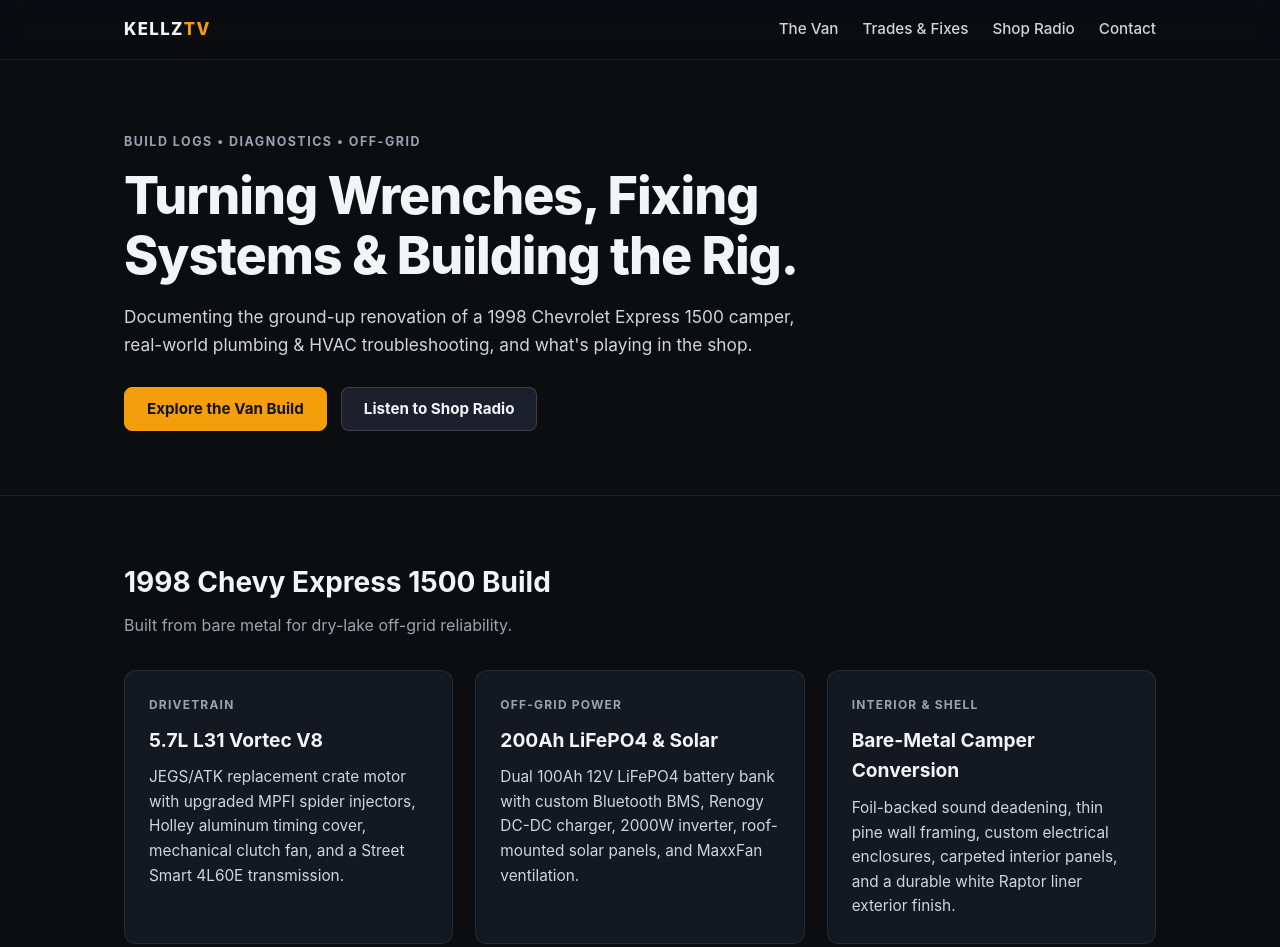
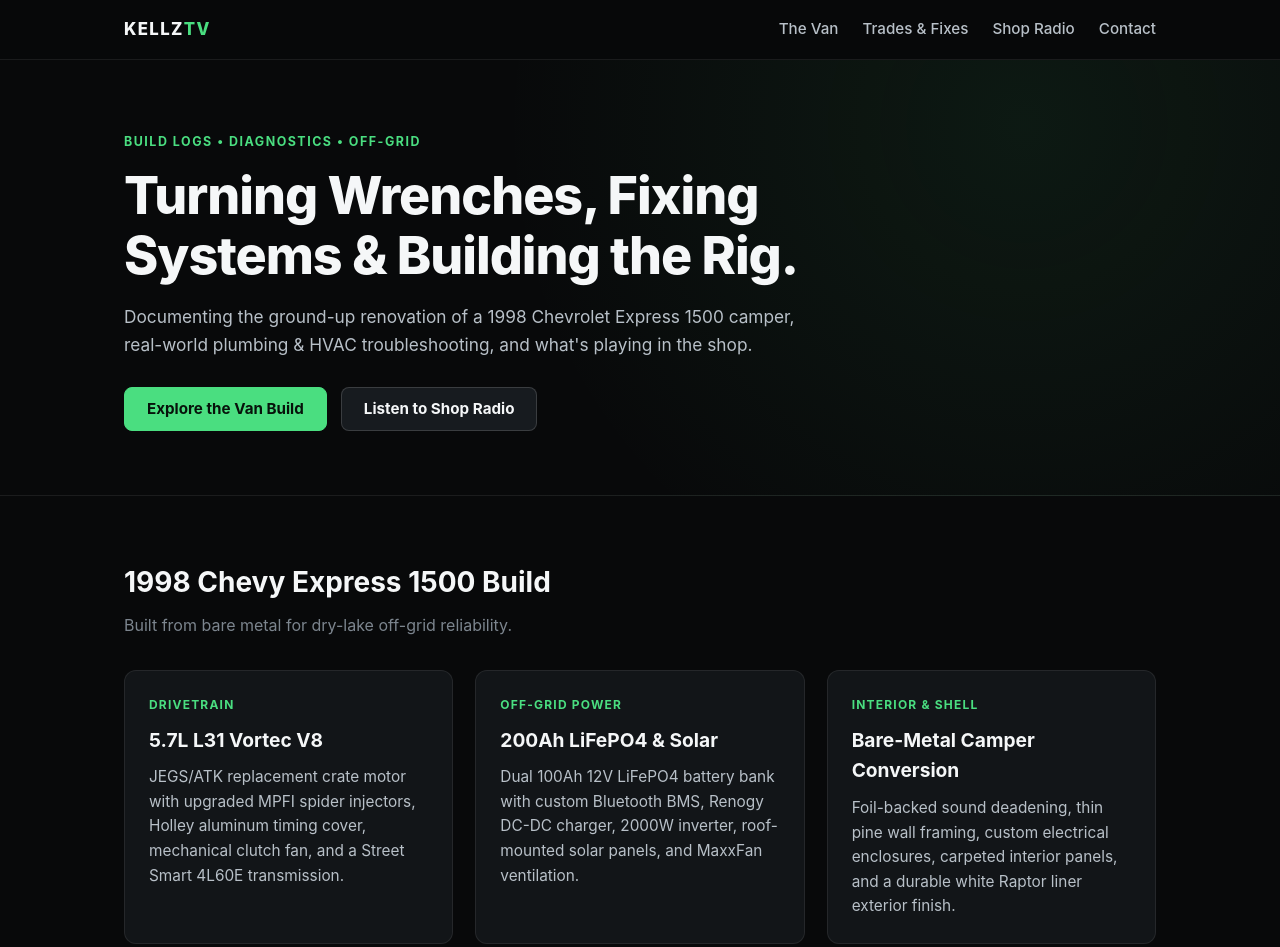
Before and after one commit to kelleherx/Kellz-TV, a plain HTML site: page index.html in a window 1280 px wide. Shown: the top 947 px of the page. Drawn offline with Linux system fonts and the light colour scheme.

Commit message:
Update style.css

```diff
--- a/style.css
+++ b/style.css
@@ -1,15 +1,18 @@
 :root {
-  --bg-main: #0b0d11;
-  --bg-alt: #0f1218;
-  --bg-surface: #141821;
-  --bg-elevated: #1b202c;
-  --text-primary: #f3f4f6;
-  --text-secondary: #d1d5db;
-  --text-muted: #9ca3af;
-  --accent-amber: #f59e0b;
-  --accent-amber-hover: #d97706;
+  --bg-main: #08090a;
+  --bg-alt: #0c0e10;
+  --bg-surface: #121518;
+  --bg-elevated: #171b1f;
+  --text-primary: #f5f7f8;
+  --text-secondary: #b8c0c8;
+  --text-muted: #7c858e;
+  --accent-neon: #4ade80;
+  --accent-neon-bright: #86efac;
+  --accent-neon-deep: #16a34a;
+  --accent-neon-ink: #07130b;
   --border-subtle: rgba(255, 255, 255, 0.08);
-  --border-strong: rgba(255, 255, 255, 0.14);
+  --border-strong: rgba(255, 255, 255, 0.15);
+  --border-neon: rgba(74, 222, 128, 0.35);
   --radius-md: 12px;
   --radius-sm: 8px;
   --container-max: 1080px;
@@ -36,7 +39,7 @@ body {
 }
 
 a {
-  color: var(--accent-amber);
+  color: var(--accent-neon);
   text-decoration: none;
   transition: background-color 0.2s ease, color 0.2s ease, border-color 0.2s ease, transform 0.15s ease;
 }
@@ -50,7 +53,7 @@ a {
 
 /* Header & Navigation */
 .site-header {
-  background-color: rgba(11, 13, 17, 0.92);
+  background-color: rgba(8, 9, 10, 0.92);
   backdrop-filter: blur(10px);
   border-bottom: 1px solid var(--border-subtle);
   padding: 16px 0;
@@ -76,11 +79,11 @@ a {
 }
 
 .brand-logo span {
-  color: var(--accent-amber);
+  color: var(--accent-neon);
 }
 
 .brand-logo:hover {
-  color: var(--accent-amber);
+  color: var(--accent-neon-bright);
 }
 
 .nav-links {
@@ -98,12 +101,13 @@ a {
 
 .nav-links a:hover,
 .nav-links a:focus-visible {
-  color: var(--accent-amber);
+  color: var(--accent-neon);
 }
 
 /* Hero Section */
 .hero {
   padding: 72px 0 64px;
+  background: radial-gradient(circle at 80% 15%, rgba(74, 222, 128, 0.08), transparent 48%), var(--bg-main);
   border-bottom: 1px solid var(--border-subtle);
 }
 
@@ -113,7 +117,7 @@ a {
   font-weight: 700;
   letter-spacing: 0.12em;
   text-transform: uppercase;
-  color: var(--text-muted);
+  color: var(--accent-neon);
 }
 
 .hero h1 {
@@ -161,16 +165,16 @@ a {
 }
 
 .btn-primary {
-  background-color: var(--accent-amber);
-  color: #111317;
-  border-color: var(--accent-amber);
+  background-color: var(--accent-neon);
+  color: var(--accent-neon-ink);
+  border-color: var(--accent-neon);
 }
 
 .btn-primary:hover,
 .btn-primary:focus-visible {
-  background-color: var(--accent-amber-hover);
-  border-color: var(--accent-amber-hover);
-  color: #111317;
+  background-color: var(--accent-neon-bright);
+  border-color: var(--accent-neon-bright);
+  color: var(--accent-neon-ink);
 }
 
 .btn-secondary {
@@ -181,9 +185,9 @@ a {
 
 .btn-secondary:hover,
 .btn-secondary:focus-visible {
-  background-color: #252b3b;
-  border-color: var(--accent-amber);
-  color: var(--text-primary);
+  background-color: #1f252b;
+  border-color: var(--accent-neon);
+  color: var(--accent-neon);
 }
 
 /* Content Sections */
@@ -227,6 +231,10 @@ a {
   padding: 24px;
 }
 
+.card:hover {
+  border-color: var(--border-neon);
+}
+
 .card-kicker {
   display: block;
   margin-bottom: 10px;
@@ -234,7 +242,7 @@ a {
   font-weight: 700;
   letter-spacing: 0.1em;
   text-transform: uppercase;
-  color: var(--text-muted);
+  color: var(--accent-neon);
 }
 
 .card h3,
@@ -254,7 +262,7 @@ a {
 /* Shop Radio / Apple Music Player */
 .music-player-card {
   background: linear-gradient(180deg, var(--bg-elevated) 0%, var(--bg-surface) 100%);
-  border: 1px solid rgba(245, 158, 11, 0.28);
+  border: 1px solid var(--border-neon);
   border-radius: var(--radius-md);
   padding: 24px;
 }
@@ -276,9 +284,9 @@ a {
 
 .playlist-badge {
   display: inline-block;
-  background-color: rgba(245, 158, 11, 0.14);
-  color: var(--accent-amber);
-  border: 1px solid rgba(245, 158, 11, 0.35);
+  background-color: rgba(74, 222, 128, 0.14);
+  color: var(--accent-neon);
+  border: 1px solid var(--border-neon);
   border-radius: 999px;
   padding: 4px 12px;
   font-size: 0.8rem;
@@ -349,3 +357,4 @@ a {
   .apple-music-embed iframe {
     height: 380px;
   }
+}
```
